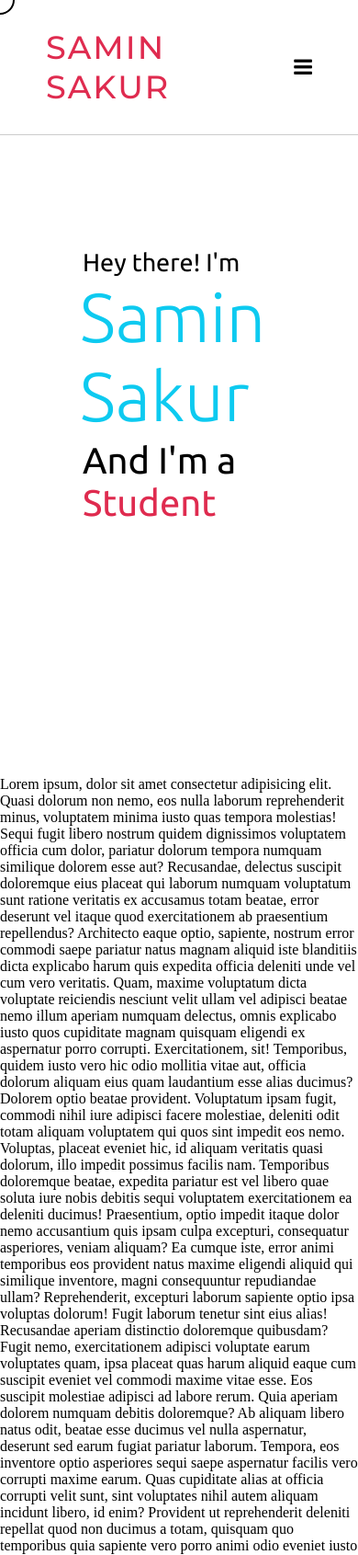
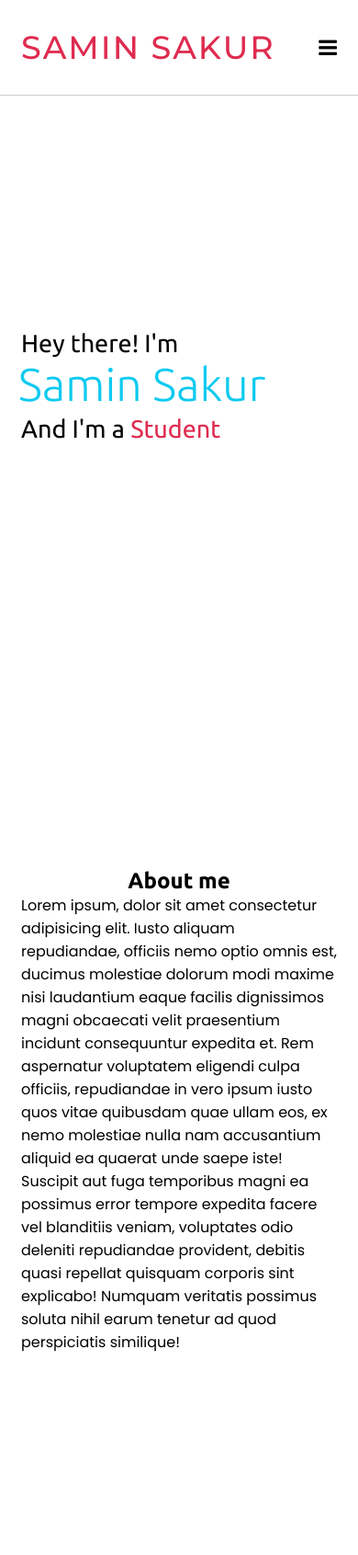
Before and after one commit to saminsakur/saminsakur.github.io, a PHP site: page / in a window 390 px wide. Shown: the top 1691 px of the page at 92% size. After the commit the page ends 1470 px from the top, so only its background shows below. Run offline with PHP 8.4, Linux system fonts and the light colour scheme.

Commit message:
initial commit

```diff
--- a/index.html
+++ b/index.html
@@ -32,10 +32,10 @@
                     <a href="#home" class="menu-item">Home</a>
                 </li>
                 <li>
-                    <a href="#" class="menu-item">About me</a>
+                    <a href="#about" class="menu-item">About me</a>
                 </li>
                 <li>
-                    <a href="#" class="menu-item">Skills</a>
+                    <a href="#skills" class="menu-item">Skills</a>
                 </li>
             </ul>
             <div class="menu-btn">
@@ -53,19 +53,20 @@
             </div>
         </div>
     </section>
-    <p>Lorem ipsum, dolor sit amet consectetur adipisicing elit. Quasi dolorum non nemo, eos nulla laborum reprehenderit minus, voluptatem minima iusto quas tempora molestias! Sequi fugit libero nostrum quidem dignissimos voluptatem officia cum dolor, pariatur
-        dolorum tempora numquam similique dolorem esse aut? Recusandae, delectus suscipit doloremque eius placeat qui laborum numquam voluptatum sunt ratione veritatis ex accusamus totam beatae, error deserunt vel itaque quod exercitationem ab praesentium
-        repellendus? Architecto eaque optio, sapiente, nostrum error commodi saepe pariatur natus magnam aliquid iste blanditiis dicta explicabo harum quis expedita officia deleniti unde vel cum vero veritatis. Quam, maxime voluptatum dicta voluptate
-        reiciendis nesciunt velit ullam vel adipisci beatae nemo illum aperiam numquam delectus, omnis explicabo iusto quos cupiditate magnam quisquam eligendi ex aspernatur porro corrupti. Exercitationem, sit! Temporibus, quidem iusto vero hic odio mollitia
-        vitae aut, officia dolorum aliquam eius quam laudantium esse alias ducimus? Dolorem optio beatae provident. Voluptatum ipsam fugit, commodi nihil iure adipisci facere molestiae, deleniti odit totam aliquam voluptatem qui quos sint impedit eos
-        nemo. Voluptas, placeat eveniet hic, id aliquam veritatis quasi dolorum, illo impedit possimus facilis nam. Temporibus doloremque beatae, expedita pariatur est vel libero quae soluta iure nobis debitis sequi voluptatem exercitationem ea deleniti
-        ducimus! Praesentium, optio impedit itaque dolor nemo accusantium quis ipsam culpa excepturi, consequatur asperiores, veniam aliquam? Ea cumque iste, error animi temporibus eos provident natus maxime eligendi aliquid qui similique inventore, magni
-        consequuntur repudiandae ullam? Reprehenderit, excepturi laborum sapiente optio ipsa voluptas dolorum! Fugit laborum tenetur sint eius alias! Recusandae aperiam distinctio doloremque quibusdam? Fugit nemo, exercitationem adipisci voluptate earum
-        voluptates quam, ipsa placeat quas harum aliquid eaque cum suscipit eveniet vel commodi maxime vitae esse. Eos suscipit molestiae adipisci ad labore rerum. Quia aperiam dolorem numquam debitis doloremque? Ab aliquam libero natus odit, beatae esse
-        ducimus vel nulla aspernatur, deserunt sed earum fugiat pariatur laborum. Tempora, eos inventore optio asperiores sequi saepe aspernatur facilis vero corrupti maxime earum. Quas cupiditate alias at officia corrupti velit sunt, sint voluptates
-        nihil autem aliquam incidunt libero, id enim? Provident ut reprehenderit deleniti repellat quod non ducimus a totam, quisquam quo temporibus quia sapiente vero porro animi odio eveniet iusto impedit culpa. In ducimus amet molestiae accusantium
-        reprehenderit, beatae numquam, accusamus odit dolor perspiciatis facere quibusdam modi voluptatibus ratione! Dolorem accusantium rerum nam officiis hic a dolor ducimus quis. Modi, quam nihil. Cupiditate, explicabo numquam, facilis alias porro
-        nulla quidem, molestias necessitatibus ipsum ad est?</p>
+    <!-- About section start -->
+    <section class="about" id="about">
+        <div class="max-width">
+            <h2 class="title">About me</h2>
+            <div class="about-content">
+                Lorem ipsum, dolor sit amet consectetur adipisicing elit. Iusto aliquam repudiandae, officiis nemo optio omnis est, ducimus molestiae dolorum modi maxime nisi laudantium eaque facilis dignissimos magni obcaecati velit praesentium incidunt consequuntur
+                expedita et. Rem aspernatur voluptatem eligendi culpa officiis, repudiandae in vero ipsum iusto quos vitae quibusdam quae ullam eos, ex nemo molestiae nulla nam accusantium aliquid ea quaerat unde saepe iste! Suscipit aut fuga temporibus
+                magni ea possimus error tempore expedita facere vel blanditiis veniam, voluptates odio deleniti repudiandae provident, debitis quasi repellat quisquam corporis sint explicabo! Numquam veritatis possimus soluta nihil earum tenetur ad quod
+                perspiciatis similique!
+            </div>
+        </div>
+    </section>
+
+
     <script src="./js/script.js"></script>
 </body>
 
--- a/js/script.js
+++ b/js/script.js
@@ -16,7 +16,7 @@ $(document).ready(function() {
     // script to toggle menu when menu icon pressed
     $('.menu-btn').click(function() {
         $("header .menu").toggleClass("active");
-        $("header .menu-btn").toggleClass("active");
+        $(".menu-btn i").toggleClass("active");
     })
 });
 
--- a/style.css
+++ b/style.css
@@ -50,7 +50,7 @@ header .menu li a {
     text-decoration: none;
     font-size: 18px;
     font-weight: 100;
-    color: #fff;
+    color: #000;
 }
 
 header .menu li a:hover {
@@ -125,6 +125,22 @@ h1 {
 }
 
 
+/* About section styling */
+
+section {
+    padding: 100px 0;
+}
+
+.about {
+    font-family: "Poppins", sans-serif;
+}
+
+.about .title {
+    font-family: "Ubuntu", sans-serif;
+    text-align: center;
+}
+
+
 /* styling cursor */
 
 .cursor {
@@ -142,6 +158,12 @@ h1 {
 
 /*responsive media query */
 
+@media (max-width: 1104px) {
+    .home .max-width {
+        margin-left: 0px;
+    }
+}
+
 @media (max-width: 991px) {
     .max-width {
         padding: 0 50px;
@@ -153,20 +175,23 @@ h1 {
         display: block;
         z-index: 999;
     }
+    .menu-btn i.active::before {
+        content: "\f00d";
+    }
     header .menu-btn i {
         color: #000;
     }
     header.sticky .menu-btn i {
         color: #fff;
     }
-    header .menu-btn.active i {
+    header .menu-btn i.active {
         color: #fff;
     }
     header .menu {
         position: fixed;
         /* background: #111; */
         background: rgba(0, 0, 0, 0.9);
-        backdrop-filter: blur(8px);
+        backdrop-filter: blur(2rem);
         -webkit-backdrop-filter: blur(8px);
         height: 100vh;
         width: 100%;
@@ -174,8 +199,13 @@ h1 {
         top: 0;
         text-align: center;
         padding-top: 80px;
-        transition: 0.3s ease;
+        transition: all 0.3s ease;
     }
+    /* To look menu items white when menu opened */
+    header .menu.active li a {
+        color: #fff;
+    }
+    /* show when menu btn pressed */
     header .menu.active {
         left: 0;
     }
@@ -187,4 +217,44 @@ h1 {
         margin: 20px 0;
         font-size: 25px;
     }
+    .home .home-content .text-2 {
+        font-size: 70px;
+        color: #0dcaf0;
+    }
+    .home .home-content .text-3 {
+        font-size: 35px;
+    }
 }
+
+@media (max-width: 690px) {
+    .cursor {
+        display: none;
+    }
+    .max-width {
+        padding: 0 23px;
+    }
+    .home .home-content .text-2 {
+        font-size: 60px;
+    }
+    .home .home-content .text-3 {
+        font-size: 32px;
+    }
+    .home .home-content a {
+        font-size: 20px;
+    }
+    .services .serv-content .card {
+        width: 100%;
+    }
+}
+
+@media (max-width: 500px) {
+    .cursor {
+        display: none;
+    }
+    .home .home-content .text-2 {
+        font-size: 50px;
+    }
+    .home .home-content .text-3 {
+        font-size: 27px;
+    }
+}
```
